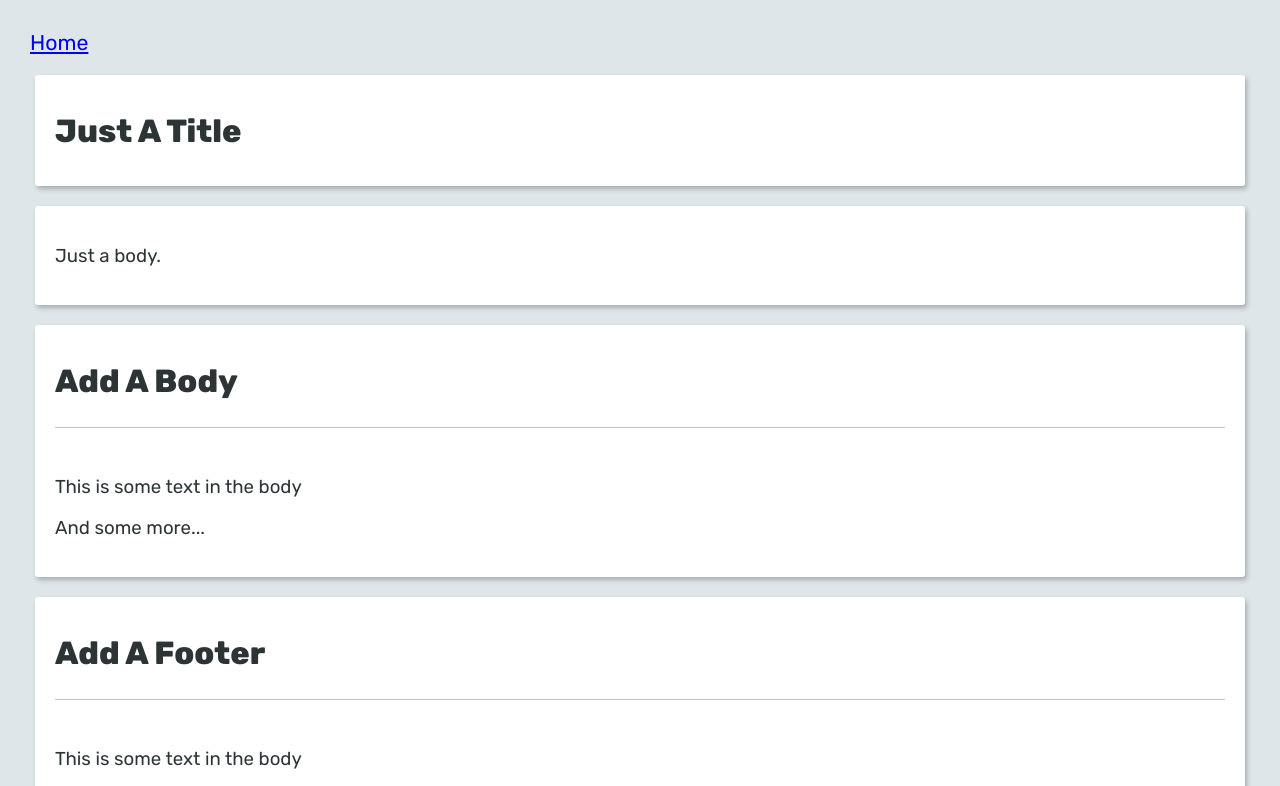
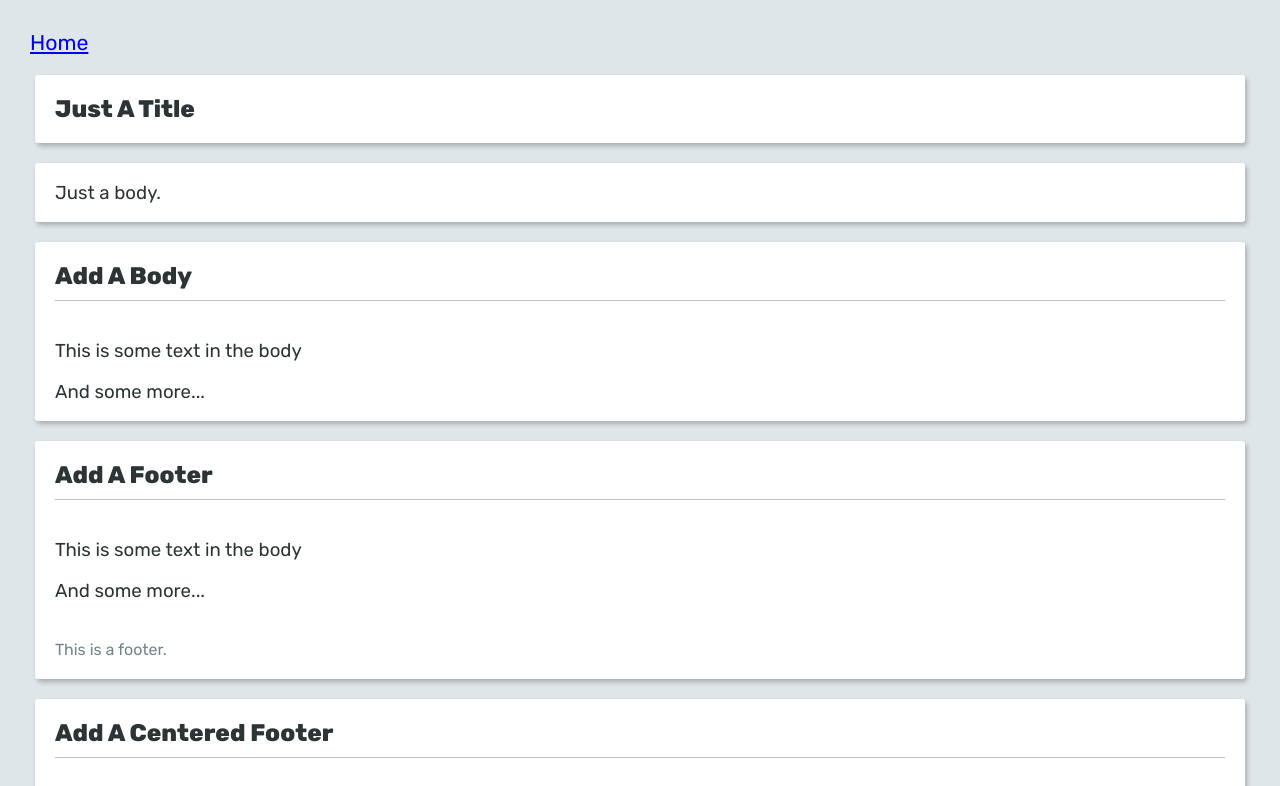
Before and after one commit to DPCobb/ufo-ui, a plain HTML site: page src/demos/cards.html in a window 1280 px wide. Shown: the top 786 px of the page. Drawn offline with Linux system fonts and the light colour scheme.

Commit message:
css adjustments

```diff
--- a/src/css/_components/_ufo-card.scss
+++ b/src/css/_components/_ufo-card.scss
@@ -12,7 +12,7 @@ ufo-card {
         background: $card-background;
         border-radius: $card-radius;
         overflow: hidden;
-        word-break: break-all;
+        word-break: break-word;
 
         &[dark] {
             background: $card-background-dark;
@@ -32,12 +32,15 @@ ufo-card {
         width: 100%;
         padding: 10px 20px;
         box-sizing: border-box;
+        font-weight: 800;
+        margin: 10px 0;
+        font-size: 1.5rem;
 
         &::after {
             display: table;
             content: ' ';
             width: 100%;
-            margin: 0 auto;
+            margin: 10px auto 0;
             border-bottom: $card-title-border;
         }
 
@@ -53,10 +56,11 @@ ufo-card {
     }
 
     ufo-card-body {
-        padding: 20px;
+        padding: 0 20px;
         box-sizing: border-box;
         width: 100%;
         font-size: 14pt;
+        word-break: break-word;
 
         @media screen and (max-width:600px) {
             font-size: 1rem;
--- a/src/js/components/card.js
+++ b/src/js/components/card.js
@@ -15,16 +15,7 @@ class UFOCardTitle extends HTMLElement {
         } = this
         const title = this.getAttribute('title')
         shadowRoot.innerHTML = `
-            <style>
-            @media screen and (max-width:600px) {
-                h2{
-                    width: 100%;
-                    word-break: break-all;
-                    font-size: 1.2rem;
-                }
-            }
-            </style>
-            <h2>${title}</h2>
+            ${title}
         `
         this.classList.add('ufo-card-title')
         this.setAttribute('tabindex', 0)
@@ -33,7 +24,7 @@ class UFOCardTitle extends HTMLElement {
     attributeChangedCallback(name, oldValue, newValue) {
         if (oldValue !== newValue) {
             this.shadowRoot.innerHTML = `
-                <h2>${newValue}</h2>
+                ${newValue}
             `
         }
     }
```
Also changed, not shown: src/css/ufo-ui.min.css.
